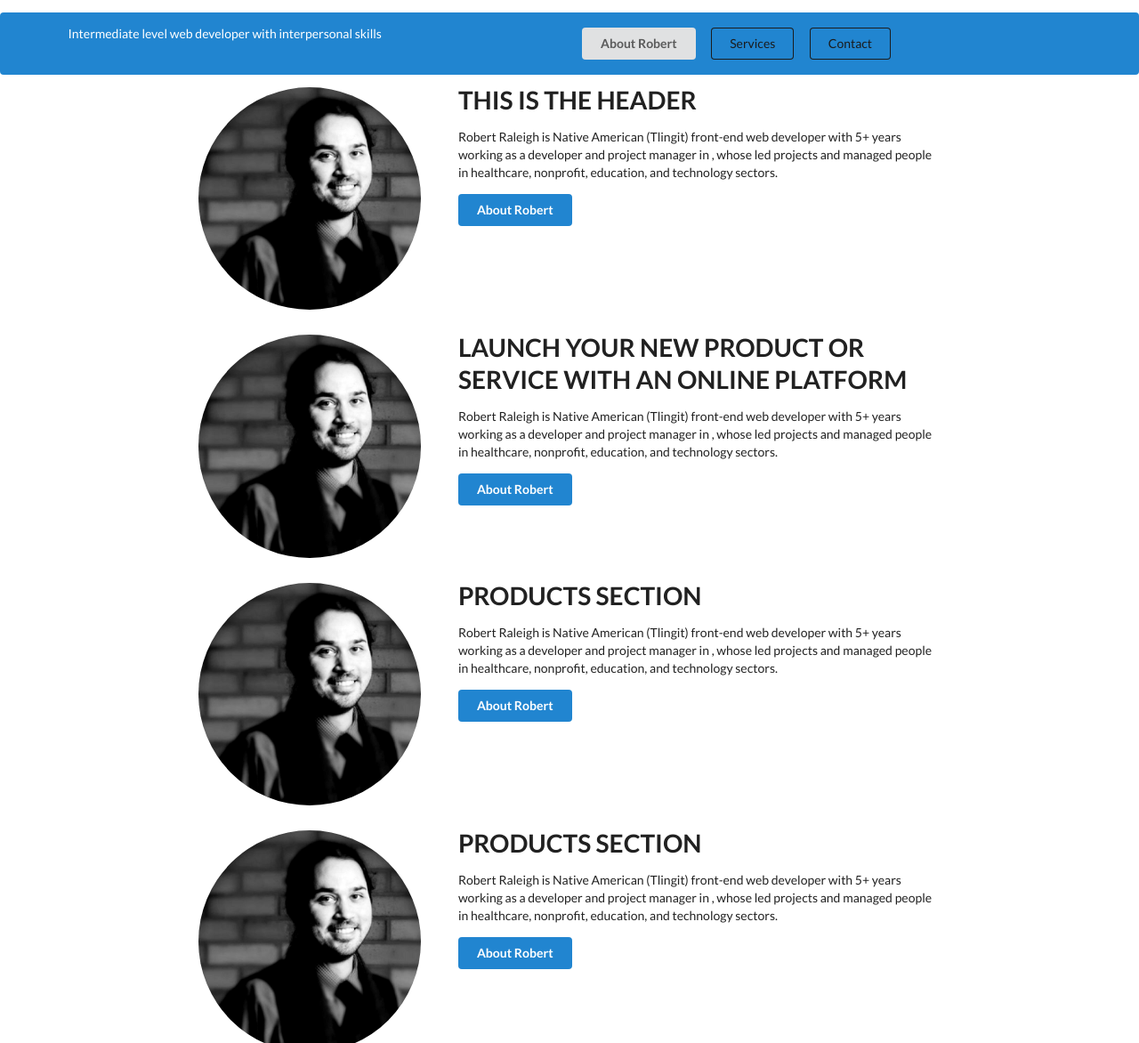
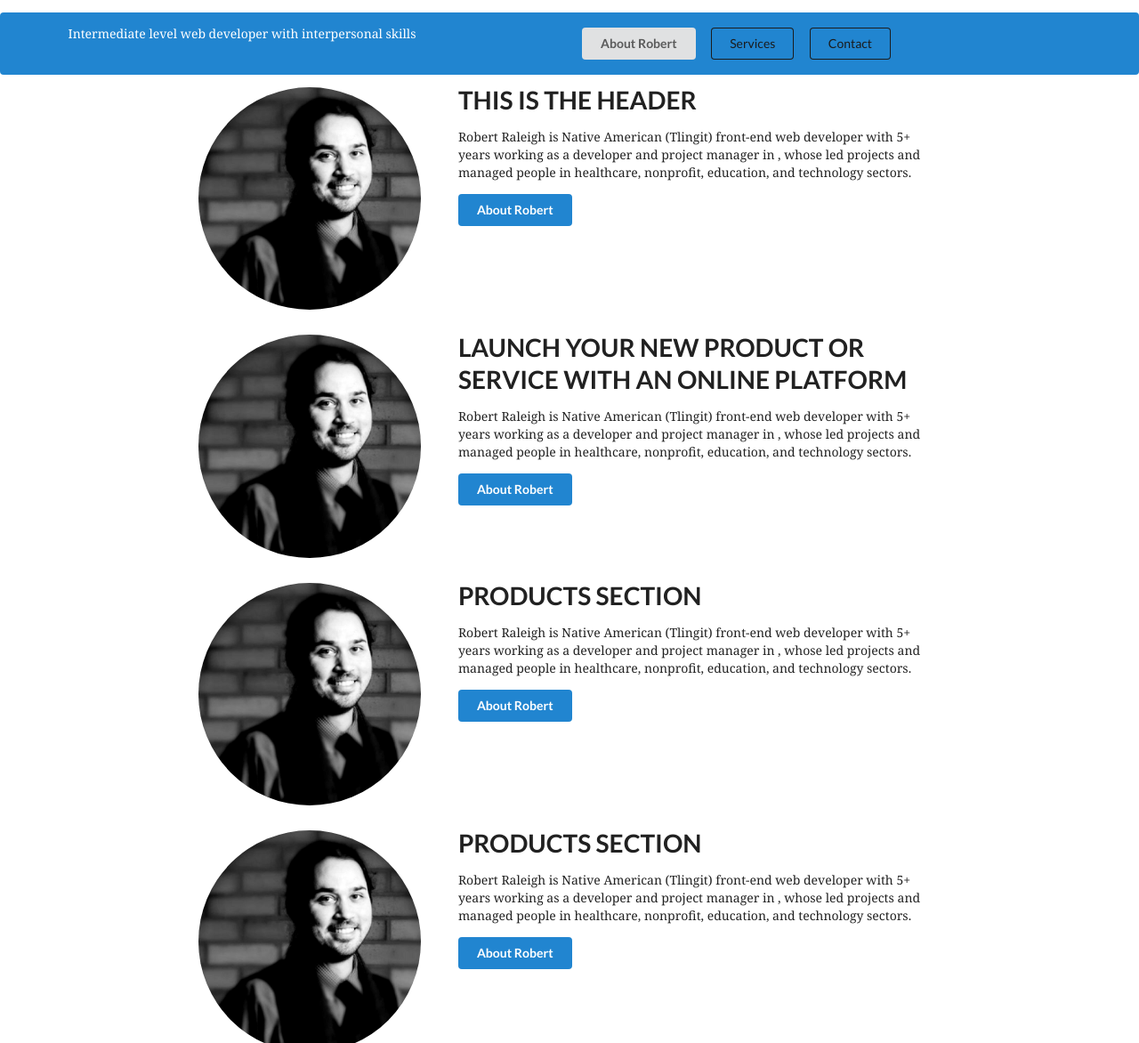
Before and after one commit to robertgraleigh/robertgraleigh.github.io, a Jekyll site: the page built from index.html, in a window 1280 px wide and 1400 px high, scrolled down 336 px. Shown: the part 228-1400 px from the top of the window at 89% size. Built offline with Jekyll 4.4.1, drawn with Linux system fonts in a browser that asks for light colours.

Commit message:
added defaultp style

```diff
--- a/css/rgr.css
+++ b/css/rgr.css
@@ -180,6 +180,12 @@ h1, h2, h3, h4, h5, h6 {
 	text-transform: uppercase !important;
 }
 
+p {
+	font-family: 'Georgia', 'Times', 'Times New Roman', serif;
+	font-weight: normal;
+	font-size: 1rem;
+}
+
 /* controls the default webfont used for the brand */
 .brand {
 	font-family: '', '', sans-serif;
```
